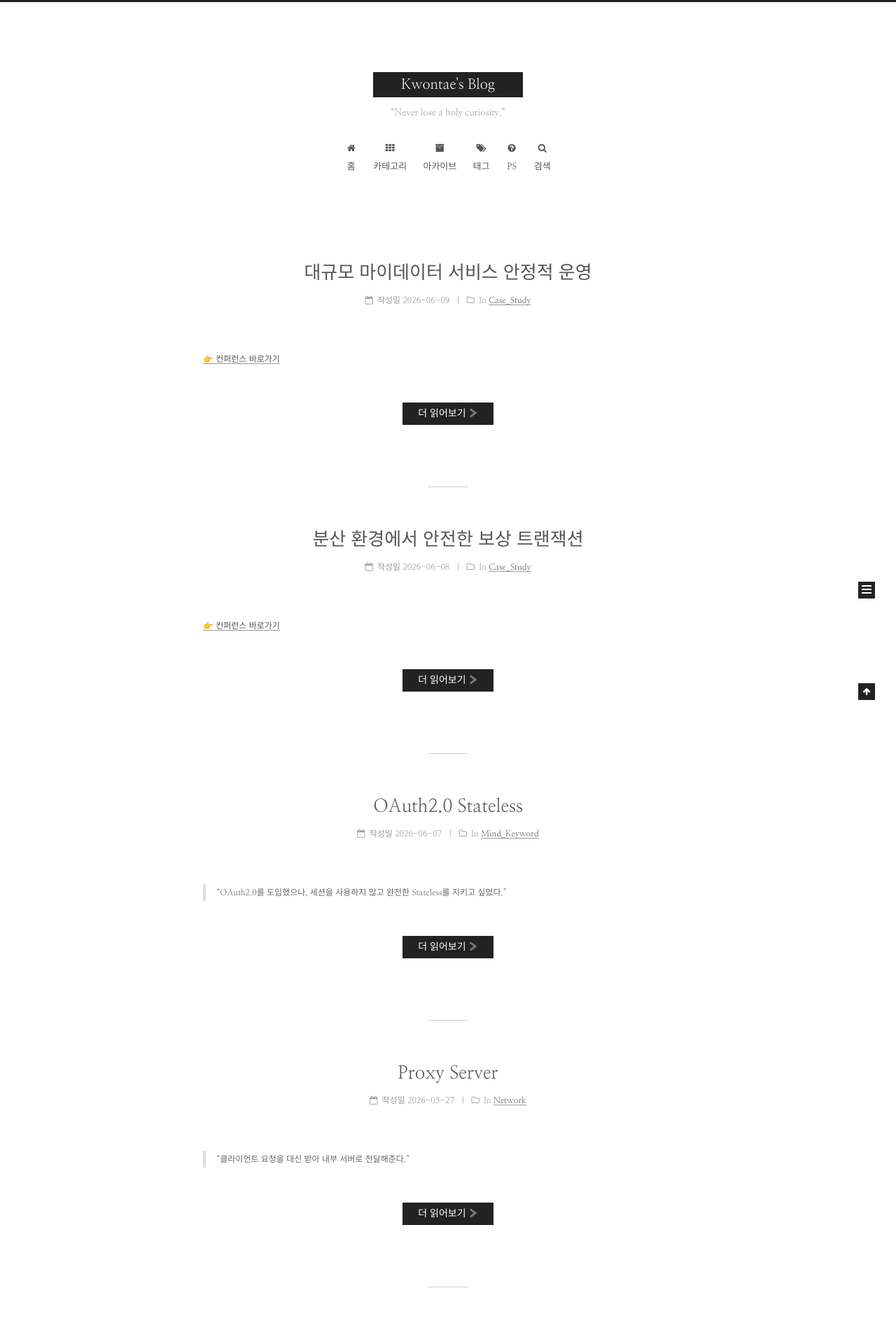
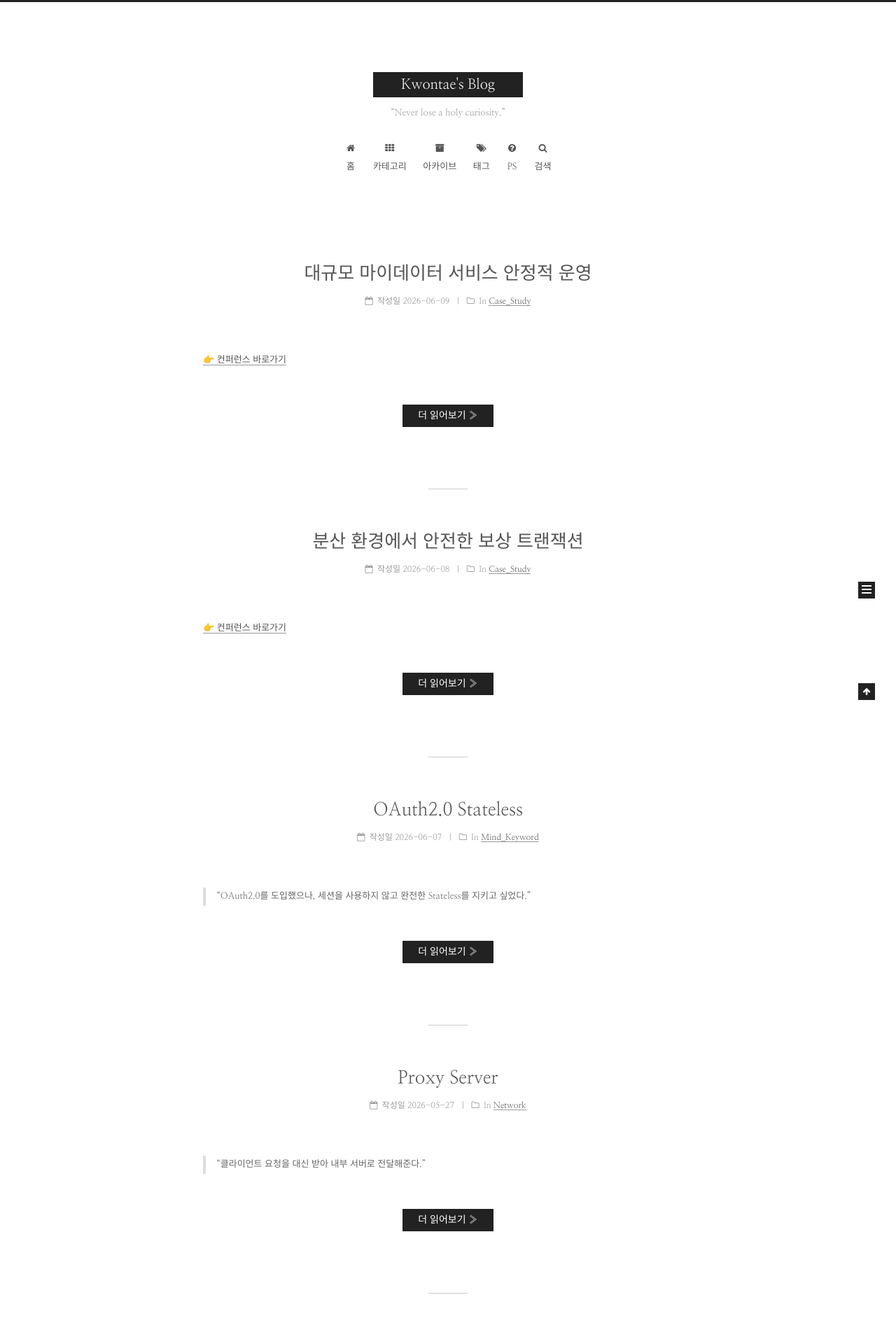
Before and after one commit to xoxoisme/xoxoisme.github.io, a Jekyll site: the page built from index.html, in a window 1280 px wide. Shown: the top 1900 px of the page at 70% size. Built offline with Jekyll 4.4.1, drawn with Linux system fonts in a browser that asks for light colours; the list of posts is cut into pages by our own code.

```diff
--- a/_sass/_variables/base.scss
+++ b/_sass/_variables/base.scss
@@ -91,7 +91,7 @@
 
 
 // Font size
-$font-size-base           : 12px; // default(14px)
+$font-size-base           : 13px; // default(14px)
 $font-size-small          : $font-size-base - 2px;
 $font-size-smaller        : $font-size-base - 4px;
 $font-size-large          : $font-size-base + 2px;
```
